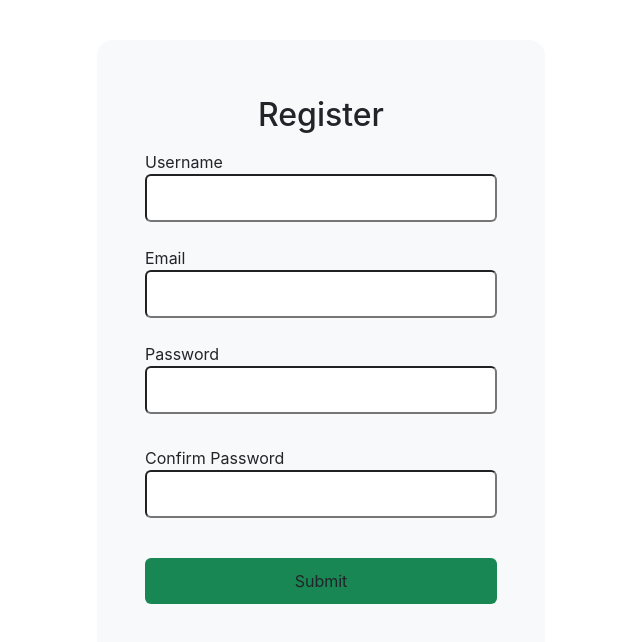
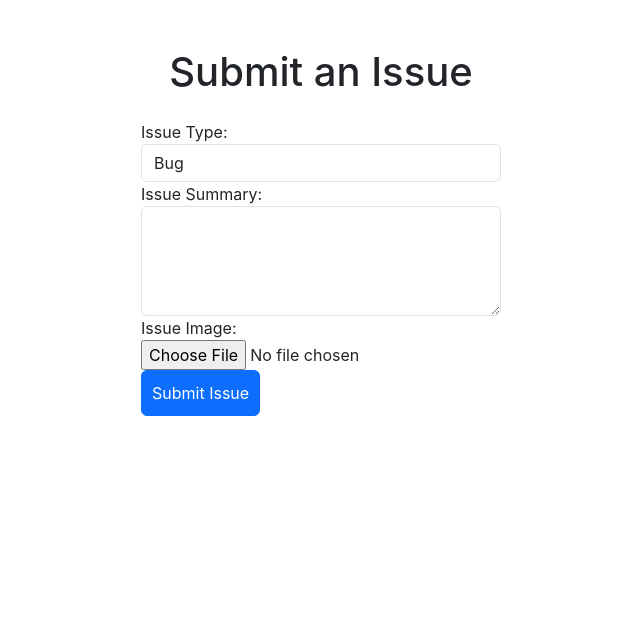
Before and after one commit to kellyatnuk/jnec_support_system, a React (Create React App) app in the folder client/: page / in a window 1280 px wide. Shown: the top 642 px of the page, without its empty margins (319-959 px from the left). Built offline with nearby package versions, Linux system fonts and the light colour scheme.

Commit message:
home page made

```diff
--- a/client/package.json
+++ b/client/package.json
@@ -11,8 +11,8 @@
     "@testing-library/user-event": "^13.5.0",
     "react": "^18.2.0",
     "react-dom": "^18.2.0",
-    "react-router-dom": "^6.8.2",
-    "react-scripts": "5.0.1",
+    "react-router-dom": "^6.9.0",
+    "react-scripts": "^5.0.1",
     "web-vitals": "^2.1.4"
   },
   "scripts": {
--- a/client/src/App.js
+++ b/client/src/App.js
@@ -1,16 +1,19 @@
-import './App.css';
+import "./App.css";
 import NavbarComp from "./component/NavbarComp/NavbarComp";
 import HomeComp from "./component/HomeComp/HomeComp";
-import RegisterComp from './component/RegisterComp/RegisterComp';
+import RegisterComp from "./component/RegisterComp/RegisterComp";
 import LoginComp from "./component/LoginComp/LoginComp";
+import { BrowserRouter, Routes, Route } from "react-router-dom";
 
 function App() {
   return (
     <>
-    <RegisterComp />
-
+      <BrowserRouter>
+        <Routes>
+          <Route path="/" element={<HomeComp />} />
+        </Routes>
+      </BrowserRouter>
     </>
-
   );
 }
 
--- a/client/src/component/HomeComp/HomeComp.js
+++ b/client/src/component/HomeComp/HomeComp.js
@@ -0,0 +1,41 @@
+import React from "react";
+
+export default function HomeComp() {
+  return (
+    <div class="container mt-5">
+      <h1 class="mb-4">Submit an Issue</h1>
+      <form action="submit.php" method="post" enctype="multipart/form-data">
+        <div class="form-group">
+          <label for="issue-type">Issue Type:</label>
+          <select id="issue-type" name="issue-type" class="form-control">
+            <option value="bug">Bug</option>
+            <option value="feature">Feature Request</option>
+            <option value="support">Support Request</option>
+            <option value="other">Other</option>
+          </select>
+        </div>
+        <div class="form-group">
+          <label for="issue-summary">Issue Summary:</label>
+          <textarea
+            id="issue-summary"
+            name="issue-summary"
+            rows="4"
+            class="form-control"
+          ></textarea>
+        </div>
+        <div class="form-group">
+          <label for="issue-image">Issue Image:</label>
+          <input
+            type="file"
+            id="issue-image"
+            name="issue-image"
+            class="form-control-file"
+          />
+        </div>
+        <button type="submit" class="btn btn-primary">
+          Submit Issue
+        </button>
+      </form>
+    </div>
+  );
+}
```
Also changed, not shown: 1 other file (tests, documents, lock files or other folders).
